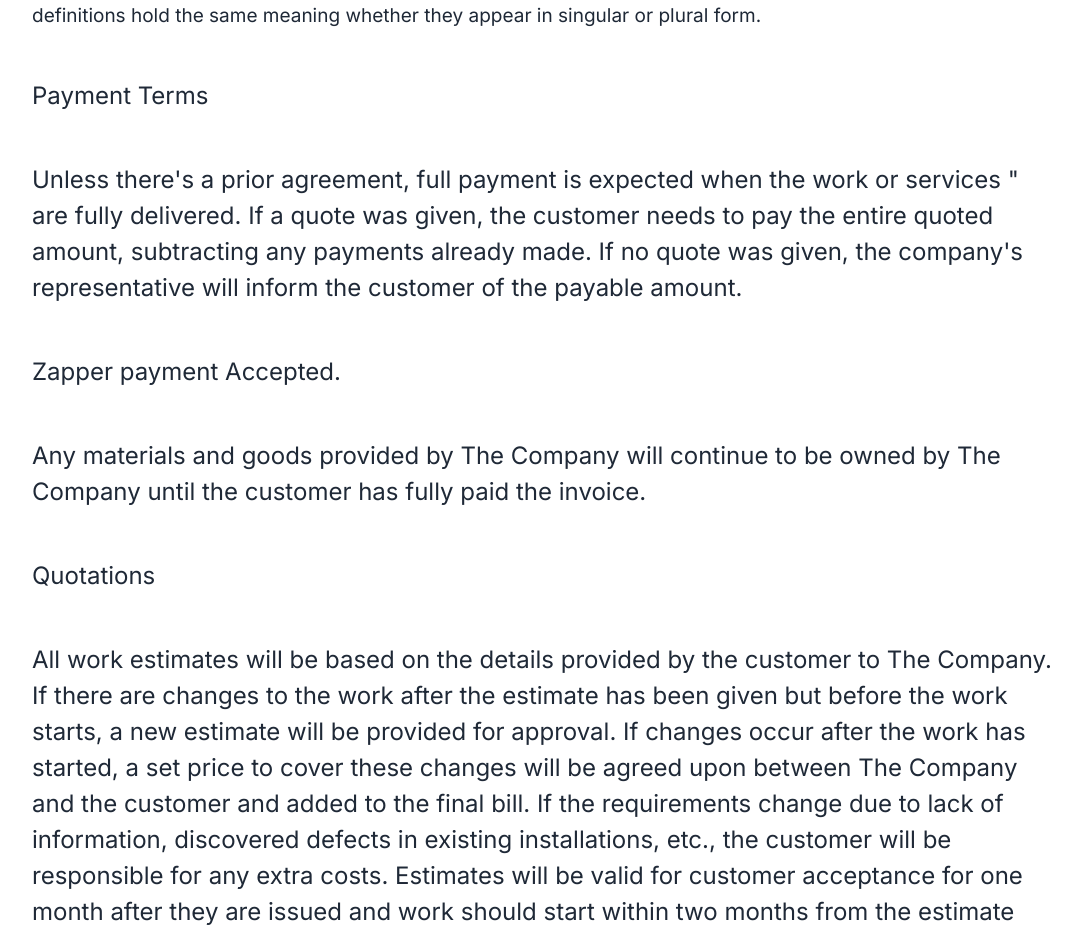
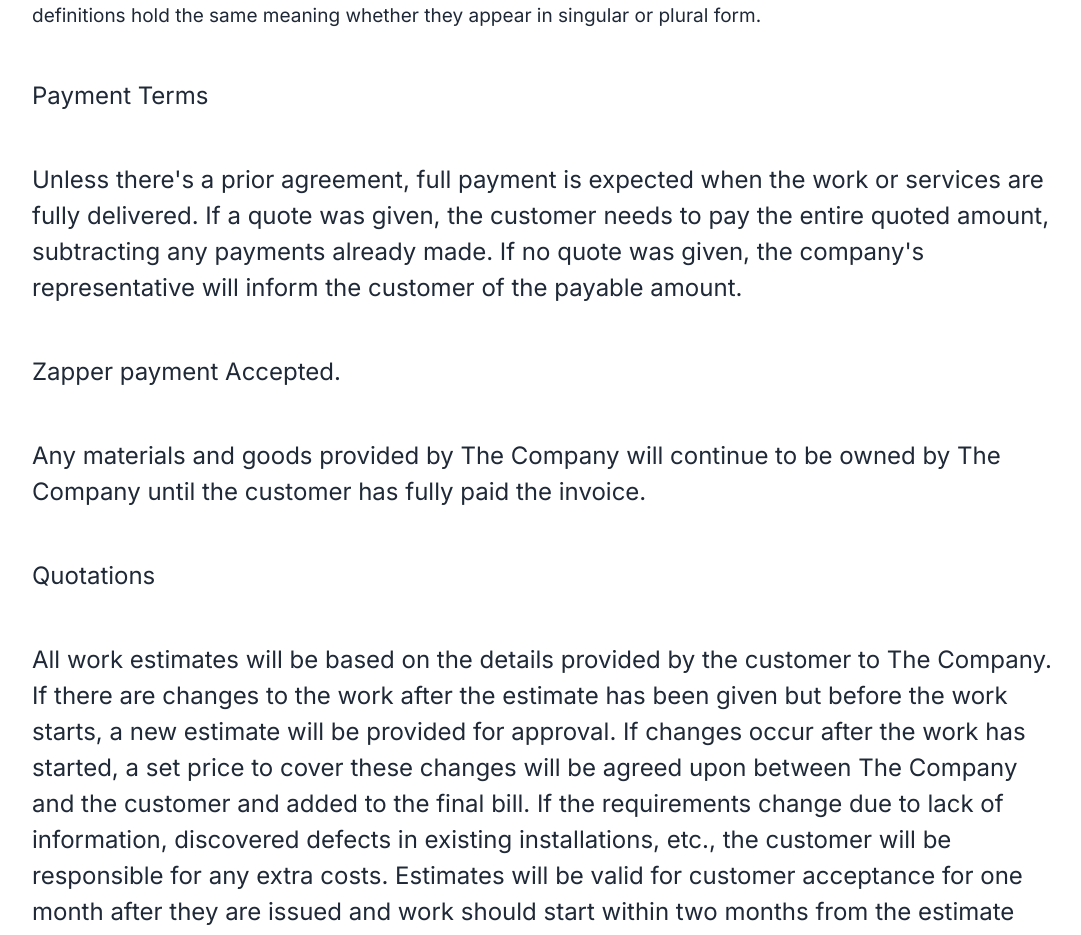
Before and after one commit to banele303/Neptune-plumber, a Next.js app: page /terms-and-conditions in a window 1280 px wide. Shown: the part 881-1816 px from the top of the page, without its empty margins (96-1177 px from the left). Built offline with nearby package versions, Linux system fonts and the light colour scheme.

Commit message:
semifinal

```diff
--- a/app/terms-and-conditions/terms.tsx
+++ b/app/terms-and-conditions/terms.tsx
@@ -32,7 +32,7 @@ export default function Terms() {
       </h3>
       <p className="text-[18px] md:text-[24px] test-slate-300 py-6">
         Unless there&apos;s a prior agreement, full payment is expected when the work
-        or services " are fully delivered. If a quote was given, the customer
+        or services are fully delivered. If a quote was given, the customer
         needs to pay the entire quoted amount, subtracting any payments already
         made. If no quote was given, the company&apos;s representative will inform
         the customer of the payable amount.
```
